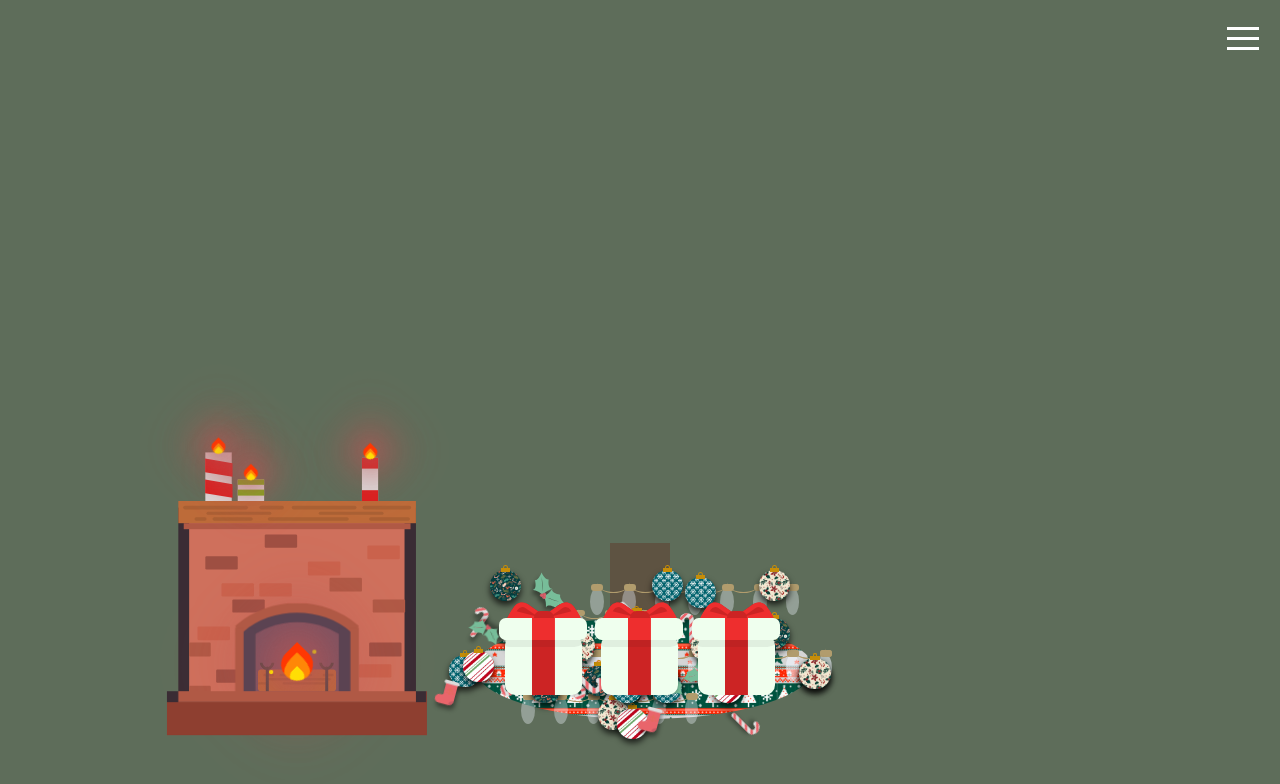
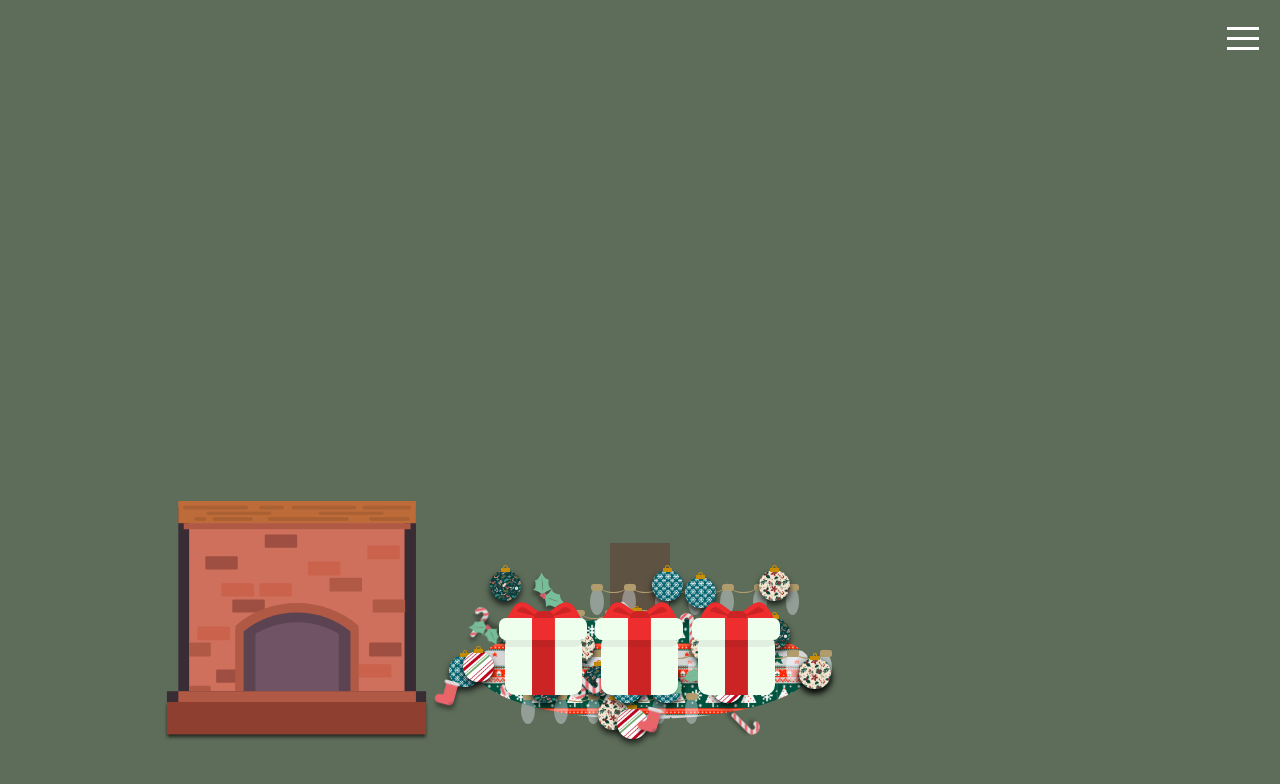
Before and after one commit to norberturban/advent-calendar-2024, a React (Vite) app: page / in a window 1280 px wide. Shown: the top 784 px of the page. Built offline with nearby package versions, Linux system fonts and the light colour scheme.

Commit message:
14/Add fireplace (add dark mode), Modify not snowing emoji to icon

```diff
--- a/src/App.module.scss
+++ b/src/App.module.scss
@@ -33,12 +33,23 @@ $app-bg-color: #5e6d5a;
     gap: 12px;
 
     .snow {
+      position: relative;
       display: flex;
       justify-content: center;
       align-items: center;
       height: 36px;
       width: 36px;
       cursor: pointer;
+
+      .cloud {
+        position: absolute;
+        top: 0;
+        left: 0;
+        height: 36px;
+        width: 36px;
+        background-image: url("src/assets/cloud_icon.png");
+        background-size: cover;
+      }
 
       .snowflake {
         color: #ffffff;
--- a/src/App.tsx
+++ b/src/App.tsx
@@ -26,7 +26,7 @@ const App = () => {
           {isOpen ? (
             <div className={styles.list}>
               <div className={styles.snow} onClick={() => setIsSnowing(curr => !curr)}>
-                <span className={styles.snowflake}>{isSnowing ? <>☁︎</> : <>❆</>}</span>
+                <span className={styles.snowflake}>{isSnowing ? <span className={styles.cloud} /> : <>❆</>}</span>
               </div>
 
               <div className={styles.light} onClick={() => setIsDarkMode(curr => !curr)}>
--- a/src/components/fireplace/Fireplace.scss
+++ b/src/components/fireplace/Fireplace.scss
@@ -27,6 +27,22 @@ $color-crown: #7db111;
   position: absolute;
   left: 17.5rem;
   top: 24rem;
+  z-index: 1;
+
+  &--dark {
+    .fireplace {
+      .top,
+      .bottom,
+      .bricks,
+      .chimney {
+        filter: brightness(0.7);
+      }
+
+      &:before {
+        filter: brightness(0.7);
+      }
+    }
+  }
 }
 
 ul.embers {
@@ -116,6 +132,7 @@ ul.embers {
     width: 16rem;
     height: 2rem;
     background-color: #8e3f30;
+    box-shadow: 0px 4px 6px 0px rgba(0, 0, 0, 0.7);
     &::before {
       content: "";
       position: absolute;
@@ -560,7 +577,7 @@ ul.embers {
   box-shadow:
     0 0 60px 0px rgb(182, 85, 85),
     0 0 100px 15px rgb(182, 85, 85),
-    0 0 140px 30px rgb(182, 85, 85);
+    0 0 100px 50px rgb(182, 85, 85);
   &::after {
     content: "";
     position: absolute;
--- a/src/components/fireplace/Fireplace.tsx
+++ b/src/components/fireplace/Fireplace.tsx
@@ -1,7 +1,15 @@
+import { useContext } from "react";
+import classNames from "classnames";
+
+import AdventCalendarContext from "src/context/AdventCalendarContext";
+
 import "./Fireplace.scss";
 
-const Fireplace = () => (
-  <div className="wrapper">
+const Fireplace = () => {
+  const { isDarkMode } = useContext(AdventCalendarContext);
+
+  return (
+    <div className={classNames("wrapper", { "wrapper--dark": isDarkMode })}>
       <div className="fireplace">
         <div className="bottom"></div>
         <ul className="top">
@@ -36,6 +44,8 @@ const Fireplace = () => (
         <div className="chimney"></div>
         <div className="chimney-shadow"></div>
         <div className="chimney-fire-wrapper">
+          {isDarkMode ? (
+            <>
               <ul className="wood">
                 <li></li>
                 <li></li>
@@ -57,18 +67,25 @@ const Fireplace = () => (
                 <li></li>
                 <li></li>
               </ul>
+            </>
+          ) : null}
         </div>
+        {isDarkMode ? (
+          <>
             <div className="candle">
-        <div className="fire"></div>
+              <div className="fire" />
             </div>
             <div className="candle" id="candle-2">
-        <div className="fire"></div>
+              <div className="fire" />
             </div>
             <div className="candle" id="candle-3">
-        <div className="fire"></div>
+              <div className="fire" />
             </div>
+          </>
+        ) : null}
       </div>
     </div>
   );
+};
 
 export default Fireplace;
```
Also changed, not shown: src/assets/cloud_icon.png (added). Lines whose indentation alone changed are shown as unchanged.
